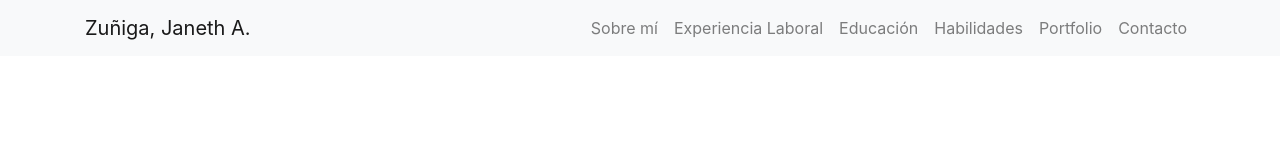
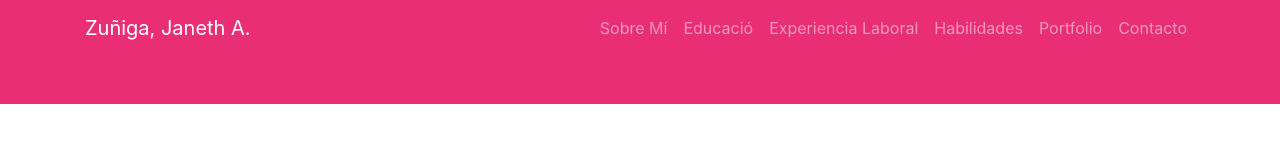
Before and after one commit to JanethAymara/Curri, a plain HTML site: page index.html in a window 1280 px wide. Drawn offline with Linux system fonts and the light colour scheme.

Commit message:
se agregó la interfaz del nav

```diff
--- a/css/style.css
+++ b/css/style.css
@@ -0,0 +1,7 @@
+* {
+    margin: 0;
+}
+
+.nyf {
+    background-color: rgba(233, 39, 113, 0.966);
+}
--- a/index.html
+++ b/index.html
@@ -11,22 +11,22 @@
 
 <body>
     <header>
-        <nav class="navbar navbar-expand-lg navbar-light bg-light">
+        <nav class="navbar navbar-expand-lg navbar-dark nyf">
             <div class="container">
                 <a class="navbar-brand" href="#">Zuñiga, Janeth A.</a>
-                <button class="navbar-toggler" type="button" data-bs-toggle="collapse" data-bs-target="#navbarSupportedContent" aria-controls="navbarSupportedContent" aria-expanded="false" aria-label="Toggle navigation">
+                <button class="navbar-toggler" type="button" data-toggle="collapse" data-target="#navbarSupportedContent" aria-controls="navbarSupportedContent" aria-expanded="false" aria-label="Toggle navigation">
                 <span class="navbar-toggler-icon"></span>
-              </button>
+                </button>
                 <div class="collapse navbar-collapse" id="navbarSupportedContent">
-                    <ul class="navbar-nav ml-auto mb-2 mb-lg-0">
+                    <ul class="navbar-nav ml-auto">
                         <li class="nav-item">
-                            <a class="nav-link" aria-current="page" href="#">Sobre mí</a>
+                            <a class="nav-link" href="#">Sobre Mí</a>
+                        </li>
+                        <li class="nav-item">
+                            <a class="nav-link" href="#">Educació</a>
                         </li>
                         <li class="nav-item">
                             <a class="nav-link" href="#">Experiencia Laboral</a>
-                        </li>
-                        <li class="nav-item">
-                            <a class="nav-link" href="#">Educación</a>
                         </li>
                         <li class="nav-item">
                             <a class="nav-link" href="#">Habilidades</a>
@@ -43,7 +43,10 @@
         </nav>
     </header>
     <main></main>
-    <footer></footer>
+    <footer class="py-4 text-center nyf">
+        <a href="#"><i class="fab fa-linkedin"></i></a>
+
+    </footer>
     <script src="js/jquery-3.5.1.min.js"></script>
     <script src="js/popper.min.js"></script>
     <script src="js/bootstrap.min.js"></script>
```
